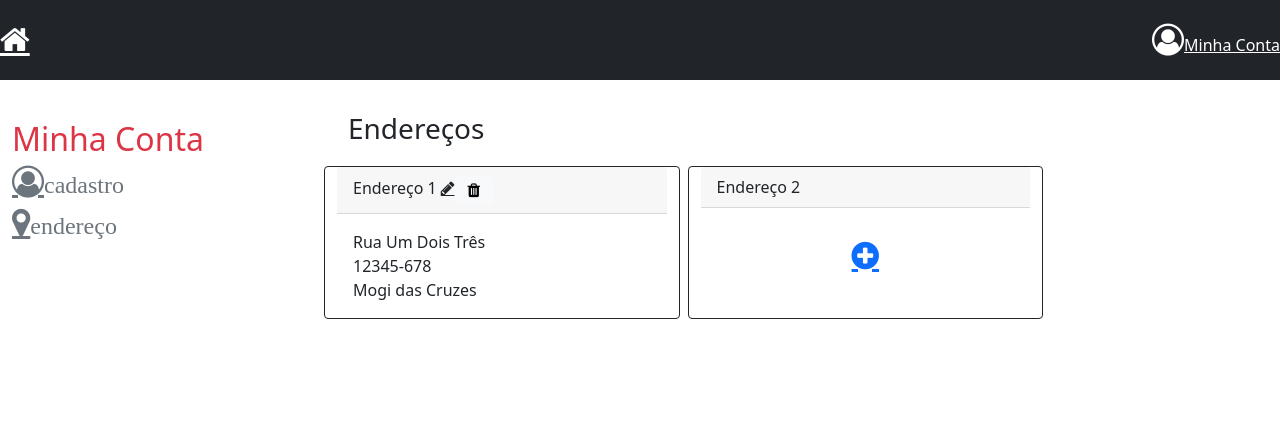
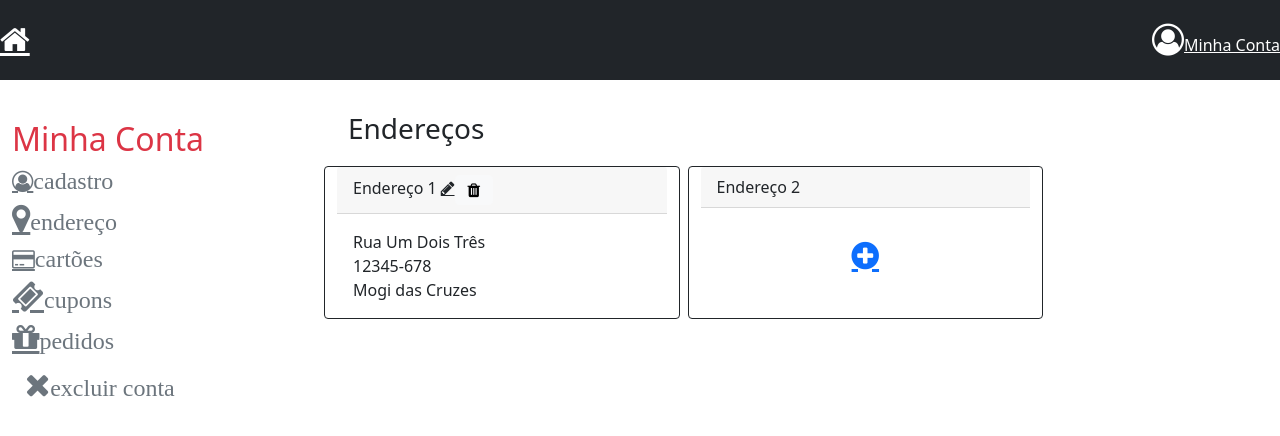
Before and after one commit to Minoru-Yamazaki/LES, an Angular app: page /minha-conta/endereco in a window 1280 px wide. Shown: the top 436 px of the page. Built offline with nearby package versions, Linux system fonts and the light colour scheme.

Commit message:
Adicionado icones do menu

```diff
--- a/src/app/shared/menu/menu-conta/menu-conta.component.html
+++ b/src/app/shared/menu/menu-conta/menu-conta.component.html
@@ -1,13 +1,33 @@
 <h2 class="text-danger">Minha Conta</h2>
 <div>
-    <a class="fa fa-user-circle-o fa-2x text-secondary" [routerLink]="['/minha-conta/cadastro']">
+    <a class="fa fa-user-circle-o fa-lg text-secondary" [routerLink]="['/minha-conta/cadastro']">
         <label class="h4 ml-2">cadastro</label>
     </a>
 </div>
 <div>
-    <a class="fa fa-map-marker fa-2x ml-1 text-secondary" [routerLink]="['/minha-conta/endereco']">
-        <label class="h4 ml-3">endereço</label>
+    <a class="fa fa-map-marker fa-2x ml-2 text-secondary" [routerLink]="['/minha-conta/endereco']">
+        <label class="h4 ml-2">endereço</label>
     </a>
+</div>
+<div>
+    <a class="fa fa-credit-card fa-lg ml-1 text-secondary">
+        <label class="h4 ml-3">cartões</label>
+    </a>
+</div>
+<div>
+    <a class="fa fa-ticket fa-2x ml-1 text-secondary">
+        <label class="h4 ml-2">cupons</label>
+    </a>
+</div>
+<div>
+    <a class="fa fa-gift fa-2x ml-1 text-secondary">
+        <label class="h4 ml-2">pedidos</label>
+    </a>
+</div>
+<div>
+    <button type="button" class="btn fa fa-times fa-2x h4 text-secondary">
+        <label class="h4 ml-2">excluir conta</label>
+    </button>
 </div>
 <!--
             <div>
```
